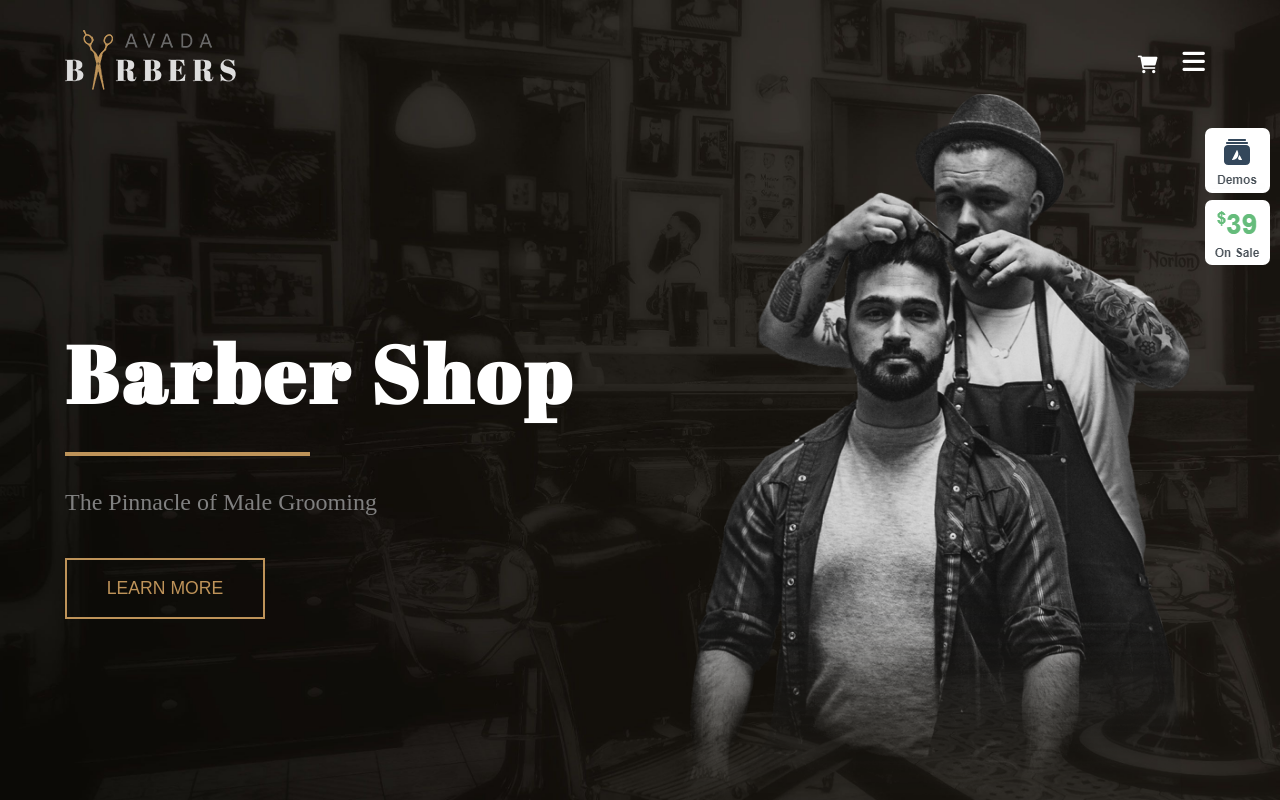
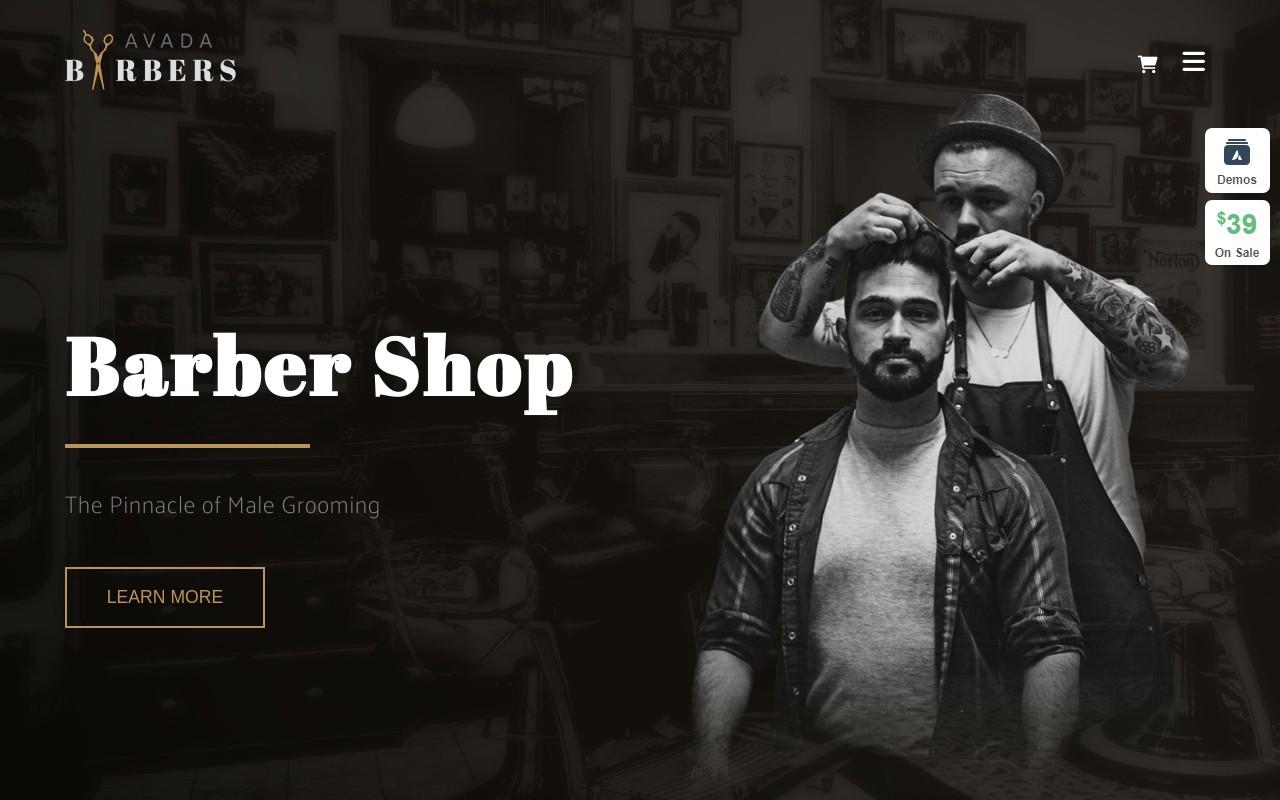
Before and after one commit to Failah/proj-html-vuejs, a Vue app: page / in a window 1280 px wide. Shown: the top 800 px of the page. Built offline with nearby package versions, Linux system fonts and the light colour scheme.

Commit message:
Added font to p and finish header

```diff
--- a/src/App.vue
+++ b/src/App.vue
@@ -27,4 +27,9 @@ export default {
   font-family: "Abril";
   src: local("abril"), url(./fonts/abril.ttf) format("truetype");
 }
+
+@font-face {
+  font-family: "Palanquin";
+  src: local("palanquin"), url(./fonts/Palanquin-Thin.ttf) format("truetype");
+}
 </style>
--- a/src/components/HeaderComponent.vue
+++ b/src/components/HeaderComponent.vue
@@ -123,8 +123,9 @@ header {
 
     .under-comment {
       color: grey;
+      font-family: "Palanquin", Helvetica, Arial;
       font-size: 1.5rem;
-      font-weight: lighter;
+      letter-spacing: 0.5px;
       margin-top: 5px;
       margin-bottom: 42px;
     }
```
Also changed, not shown: src/fonts/Palanquin-Thin.ttf (added).
